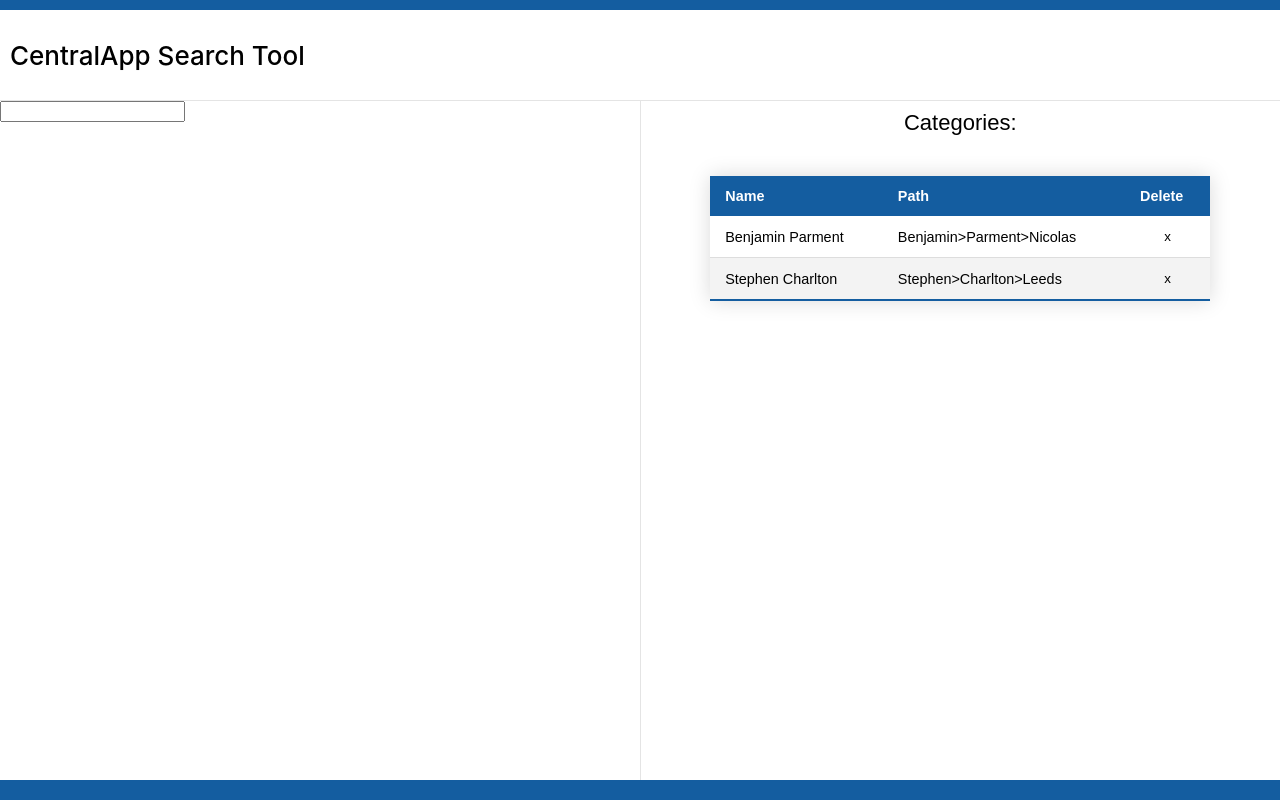
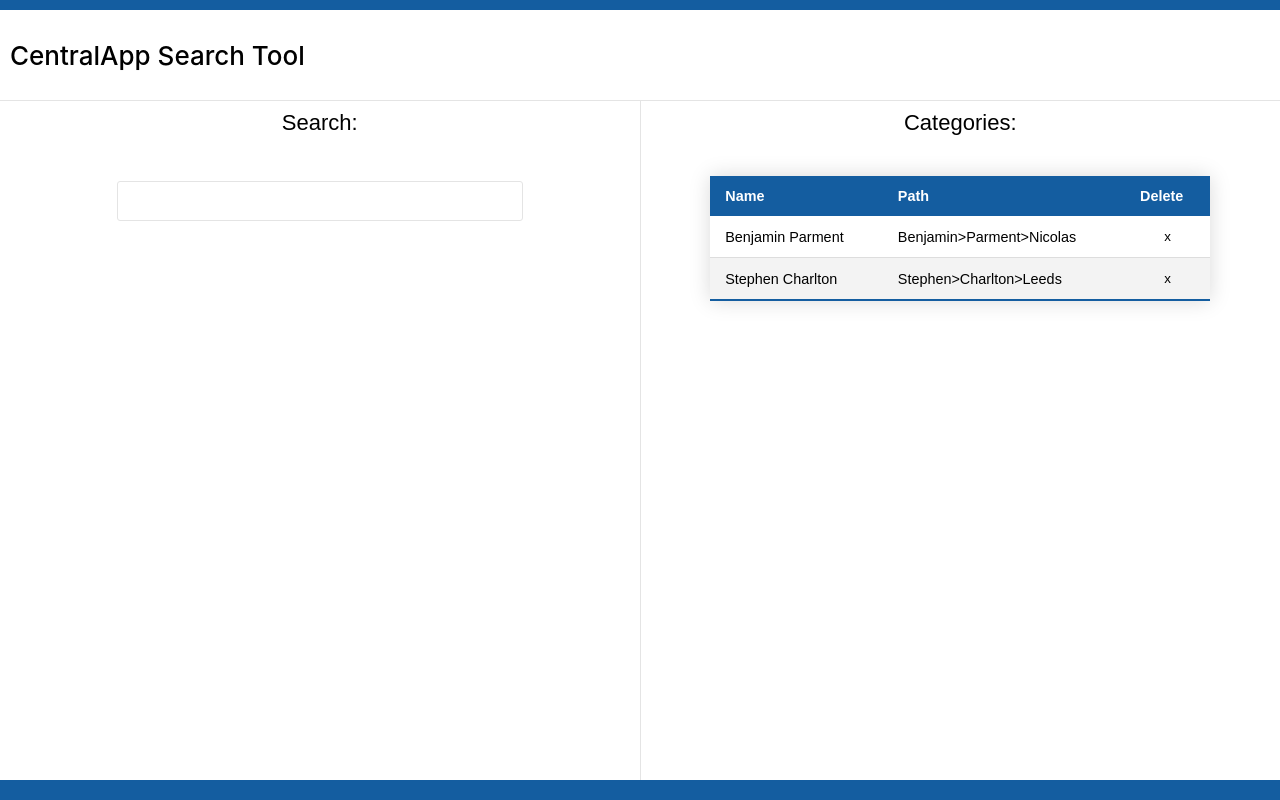
Before and after one commit to BenjaminParment/central-app-test, a React (Create React App) app: page / in a window 1280 px wide. Built offline with nearby package versions, Linux system fonts and the light colour scheme.

Commit message:
Changes styling for the Input component

```diff
--- a/src/component/input/Input.jsx
+++ b/src/component/input/Input.jsx
@@ -3,6 +3,7 @@ import debounce from "lodash/debounce";
 import React, { Component } from "react";
 import { connect } from "react-redux";
 import { setResults } from "../../redux/results/results.actions";
+import "./Input.scss";
 
 const mapStateToProps = (state) => ({
     searchResults: state.searchResults,
@@ -37,7 +38,8 @@ class Input extends Component {
 
     render = () => (
         <div className="input-parent-container">
-            <input onChange={this.onChange}></input>
+            <span className="title">Search:</span>
+            <input onChange={this.onChange} className="input"></input>
         </div>
     );
 }
--- a/src/component/input/Input.scss
+++ b/src/component/input/Input.scss
@@ -0,0 +1,21 @@
+
+.input-parent-container {
+    display: flex;
+    flex-direction: column;
+
+    .title {
+        font-family: sans-serif;
+        font-size: 22px;
+        margin: 10px auto;
+    }
+
+    .input {
+        width: 400px;
+        margin: 35px auto;
+        border: 1px solid #e4e4e4;
+        border-radius: 3px;
+        height: 36px;
+        font-size: 18px;
+        line-height: 36px;
+    }
+}
```
